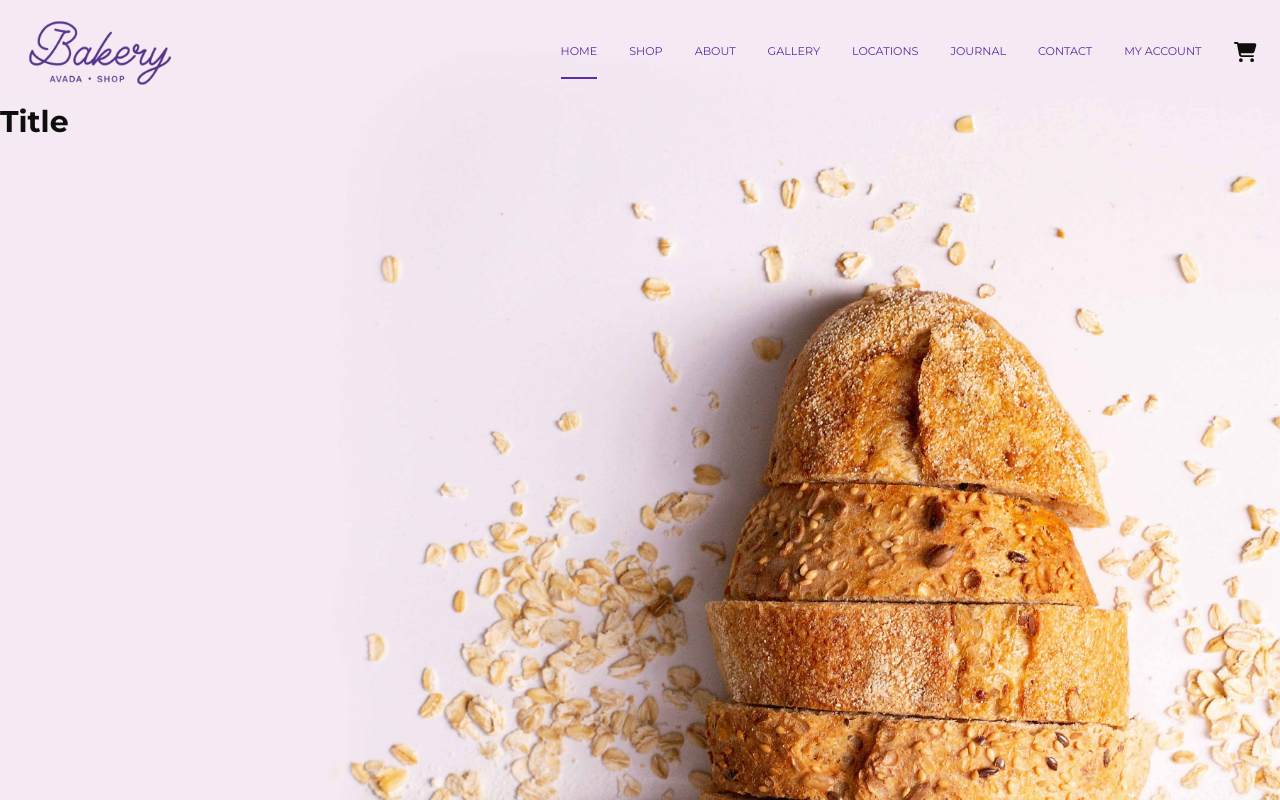
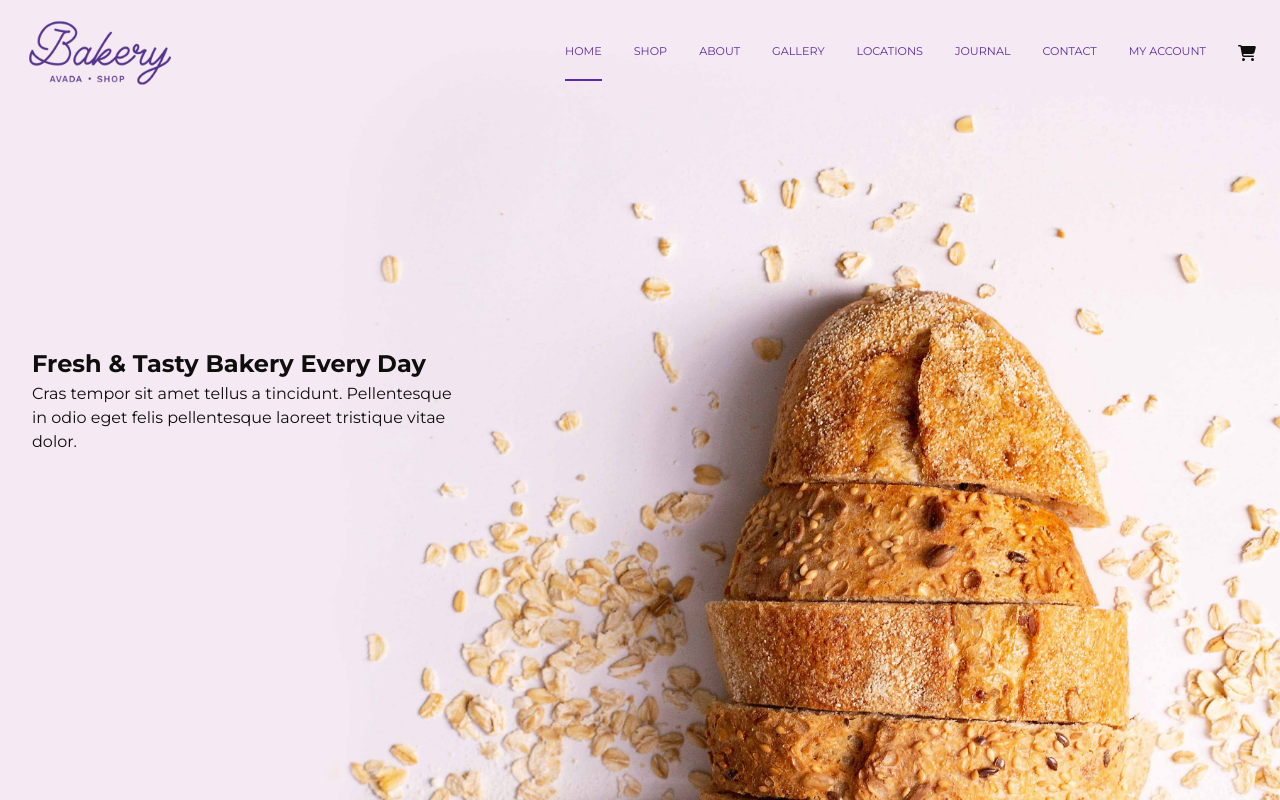
Before and after one commit to EliGolam/proj-html-vuejs, a Vue app: page / in a window 1280 px wide. Built offline with nearby package versions, Linux system fonts and the light colour scheme; a web font is replaced by a local one.

Commit message:
Styled info container in the app

```diff
--- a/src/App.vue
+++ b/src/App.vue
@@ -3,7 +3,9 @@
     <div class="hero-bg">
       <PageHeader />
 
-      <InfoArticleComponent />
+      <div class="container-info">
+        <InfoArticleComponent :info="heroText" class="info-card" />
+      </div>
     </div>
 
 
@@ -12,13 +14,27 @@
 </template>
 
 <script>
-import PageHeader from './components/mainComponents/PageHeader.vue';
-import InfoArticleComponent from './components/InfoArticleComponent.vue';
+import PageHeader from '@/components/mainComponents/PageHeader.vue';
+import InfoArticleComponent from '@/components/InfoArticleComponent.vue';
+
+import { PAGE_TEXT_DATA } from '@/assets/data/pageTextData';
 
 export default {
+  name: 'App',
+
+  data() {
+    return {
+      heroText: PAGE_TEXT_DATA.heroText,
+    }
+  },
+
   components: {
     PageHeader,
     InfoArticleComponent
-}
+  }
 }
 </script>
+
+<style lang="scss" scoped>
+
+</style>
--- /dev/null
+++ b/src/assets/data/pageTextData.js
@@ -0,0 +1,18 @@
+class InfoCard {
+    constructor (title, content, cta) {
+        this.title = title;
+        this.content = content;
+        this.cta = cta || '';
+    }
+}
+
+const HERO_TEXT = new InfoCard (
+    'Fresh & Tasty Bakery Every Day',
+    'Cras tempor sit amet tellus a tincidunt. Pellentesque in odio eget felis pellentesque laoreet tristique vitae dolor.',
+    'Explore our products'
+)
+
+
+export const PAGE_TEXT_DATA = {
+    heroText: HERO_TEXT,
+}
--- a/src/assets/styles/_app.scss
+++ b/src/assets/styles/_app.scss
@@ -2,7 +2,7 @@
 @import 'variables.scss';
 
 
-$fs-default: $fs-4;
+$fs-default: $fs-6;
 $fw-default: $fw-medium;
 $f-line-height: 1.5;
 
@@ -12,6 +12,8 @@ $default-font-settings: $fw-default $fs-default $ff-default;
     font: $default-font-settings;
     -webkit-font-smoothing: antialiased;
     -moz-osx-font-smoothing: grayscale;
+
+    line-height: $f-line-height;
 
     // FLEX
     display: flex;
@@ -39,5 +41,8 @@ $default-font-settings: $fw-default $fs-default $ff-default;
         // Size
         width: 100%;
         min-height: 800px;
+
+        // Position parallax content
+        position: relative;
     }
 }
--- a/src/assets/styles/_mixins.scss
+++ b/src/assets/styles/_mixins.scss
@@ -1,6 +1,11 @@
 /* MIXINS */
 @mixin container-config {
     max-width: 100%;
-    min-width: 100%;
     margin: 0 auto;
 }
+
+@mixin base-container {
+    @include container-config();
+    padding: $_size-6;
+    max-width: $max-w-container;
+}
--- a/src/assets/styles/_variables.scss
+++ b/src/assets/styles/_variables.scss
@@ -40,7 +40,7 @@ $fw-thin: 300;
 $fw-extra-thin: 100;
 
 /* SIZES */
-$max-w-container: 1000px;
+$max-w-container: 1600px;
 
 // BREAKPOINTS
 $sm-breakpoint: 576px;
--- a/src/assets/styles/utilities.scss
+++ b/src/assets/styles/utilities.scss
@@ -24,14 +24,22 @@
 
 // CONTAINERS
 .container {
-    @include container-config();
-    padding: $_size-6 $_size-5;
+    @include base-container();
+}
 
-    @media only screen and (min-width: $lg-breakpoint) {
-        padding: $_size-5;
-        max-width: $max-w-container;
+.container-info {
+    @include base-container();
+
+    // FLEX
+    display: flex;
+    align-items: center;
+    height: 100%;
+
+    .info-card {
+      max-width: 40ch;
     }
-}
+  }
+
 
 .wide-container {
     @include container-config();
--- a/src/components/InfoArticleComponent.vue
+++ b/src/components/InfoArticleComponent.vue
@@ -1,6 +1,9 @@
 <template>
 	<article>
-		<component :is="heading">Title</component>
+		<component :is="heading">{{ info.title }}</component>
+		<p>{{ info.content }}</p>
+
+
 	</article>
 </template>
 
@@ -14,8 +17,8 @@ export default {
 		info: Object,
 		/* {
 			title: String,
-			Content: String,
-			CTAButton: String (optional),
+			content: String,
+			cta: String (optional),
 		} */
 
 		// Optional Props
--- a/src/components/mainComponents/PageHeader.vue
+++ b/src/components/mainComponents/PageHeader.vue
@@ -51,6 +51,11 @@ header {
 	$logo-size: 150px;
 	$default-padding: $_size-6;
 
+	// Position for parallax effect
+	position: fixed;
+		top: 0;
+
+	width: 100%;
 
 	// Flex Container
 	display: flex;
```
Also changed, not shown: src/components/CTAButtonComponent.vue (added, +15 -0 lines).
